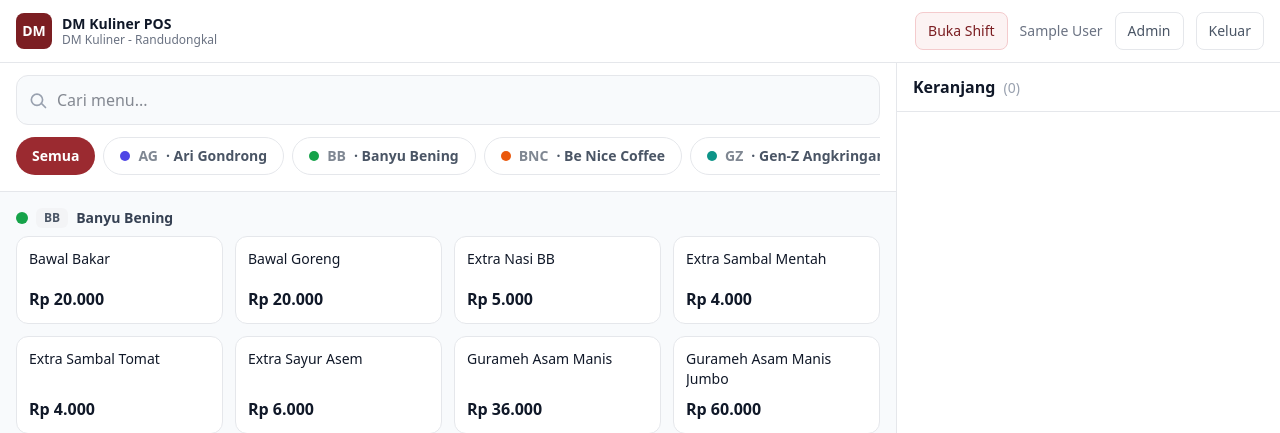
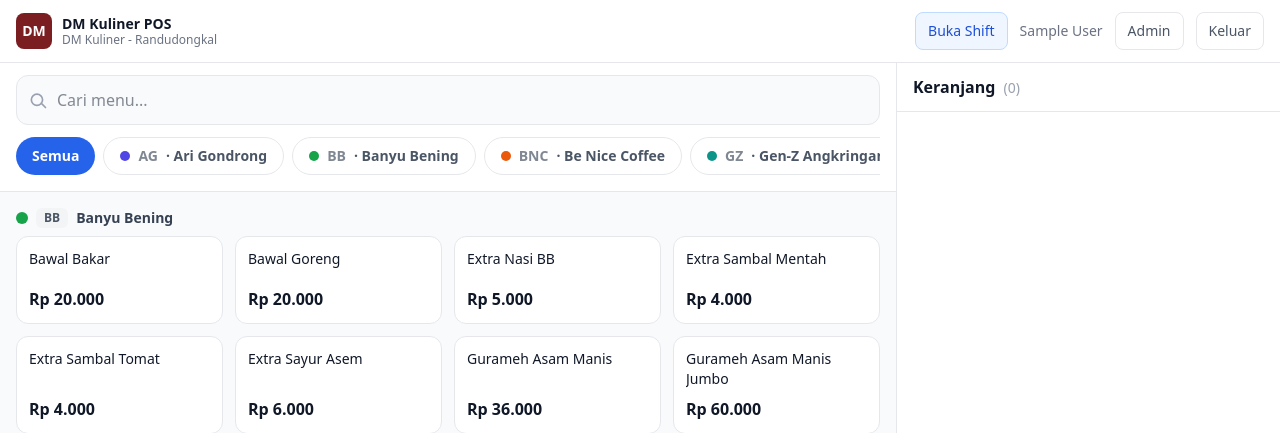
Before and after one commit to royrizqunnada/pos-dm, a Laravel app: page /kasir in a window 1280 px wide. Shown: the top 433 px of the page. Run offline with Laravel 12, Linux system fonts and the light colour scheme; the visitor is signed in with stand-in values (Sample User, id 1); data comes from the database, SQL or seed files in the repository; data that the repository does not hold is empty; style sheets or scripts are compiled from the project's sources; parts of the project's set-up code (start-up, migrations or seed data) failed here and were passed over; some libraries are stand-ins or nearby versions.

Commit message:
Kembali ke aksen biru profesional (Blue-600 #2563EB)
- Batalkan eksperimen maroon: aksen utama kembali biru Blue-600 di
  app.css (login/kasir), panel admin (Color::Blue), dan fallback
  bottom-nav/sidebar. Biru paling seimbang & aksesibel untuk POS putih.
- Badge "DM" di widget sapaan dibuat maroon #7B1E22 menyamai logo brand
  (logo tetap maroon, UI beraksen biru — sesuai desain awal).

```diff
--- a/app/Providers/Filament/AdminPanelProvider.php
+++ b/app/Providers/Filament/AdminPanelProvider.php
@@ -41,7 +41,7 @@ class AdminPanelProvider extends PanelProvider
             ->maxContentWidth(Width::ScreenTwoExtraLarge)
             ->sidebarCollapsibleOnDesktop()
             ->colors([
-                'primary' => Color::hex('#7B1E22'), // maroon brand DM Kuliner
+                'primary' => Color::Blue, // biru profesional (Blue-600 #2563EB)
                 'gray' => Color::Slate,
             ])
             ->discoverResources(in: app_path('Filament/Resources'), for: 'App\Filament\Resources')
--- a/resources/css/app.css
+++ b/resources/css/app.css
@@ -9,15 +9,15 @@
     --font-sans: 'Instrument Sans', ui-sans-serif, system-ui, sans-serif, 'Apple Color Emoji', 'Segoe UI Emoji',
         'Segoe UI Symbol', 'Noto Color Emoji';
 
-    /* Aksen utama POS — maroon brand DM Kuliner (#7B1E22). */
-    --color-primary-50: #fcf3f3;
-    --color-primary-100: #fae4e5;
-    --color-primary-200: #f4cbcd;
-    --color-primary-300: #eaa5a8;
-    --color-primary-400: #dc757b;
-    --color-primary-500: #c84d54;
-    --color-primary-600: #9b2a30;
-    --color-primary-700: #7b1e22;
-    --color-primary-800: #681d21;
-    --color-primary-900: #581c1f;
+    /* Aksen utama POS — biru profesional (Blue-600 #2563EB). */
+    --color-primary-50: #eff6ff;
+    --color-primary-100: #dbeafe;
+    --color-primary-200: #bfdbfe;
+    --color-primary-300: #93c5fd;
+    --color-primary-400: #60a5fa;
+    --color-primary-500: #3b82f6;
+    --color-primary-600: #2563eb;
+    --color-primary-700: #1d4ed8;
+    --color-primary-800: #1e40af;
+    --color-primary-900: #1e3a8a;
 }
--- a/resources/css/filament/admin/theme.css
+++ b/resources/css/filament/admin/theme.css
@@ -53,7 +53,7 @@
     height: 1.25rem;
     width: 3px;
     border-radius: 9999px;
-    background: var(--primary-600, #9b2a30);
+    background: var(--primary-600, #2563eb);
 }
 
 /* Hover item navigasi terasa lebih halus. */
@@ -228,11 +228,11 @@
 }
 
 .dm-bottom-nav__item--active {
-    color: var(--primary-600, #9b2a30);
+    color: var(--primary-600, #2563eb);
 }
 
 .dark .dm-bottom-nav__item--active {
-    color: var(--primary-400, #dc757b);
+    color: var(--primary-400, #60a5fa);
 }
 
 .dm-bottom-nav__item--active .dm-bottom-nav__icon {
--- a/resources/views/filament/widgets/dashboard-header.blade.php
+++ b/resources/views/filament/widgets/dashboard-header.blade.php
@@ -7,7 +7,7 @@
                 <h2 class="truncate text-xl font-bold tracking-tight text-gray-950 dark:text-white sm:text-2xl">Halo, {{ $name }} 👋</h2>
                 <p class="mt-0.5 text-xs text-gray-400">{{ $date }}</p>
             </div>
-            <span class="hidden h-12 w-12 shrink-0 items-center justify-center rounded-2xl bg-primary-600 text-base font-extrabold tracking-tight text-white shadow-lg shadow-primary-600/20 sm:flex">DM</span>
+            <span class="hidden h-12 w-12 shrink-0 items-center justify-center rounded-2xl bg-[#7B1E22] text-base font-extrabold tracking-tight text-white shadow-lg shadow-[#7B1E22]/20 sm:flex">DM</span>
         </div>
 
         {{-- Aksi cepat --}}
```
